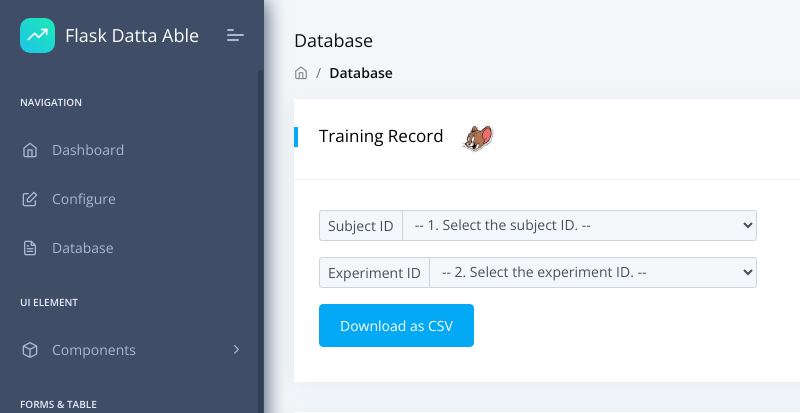
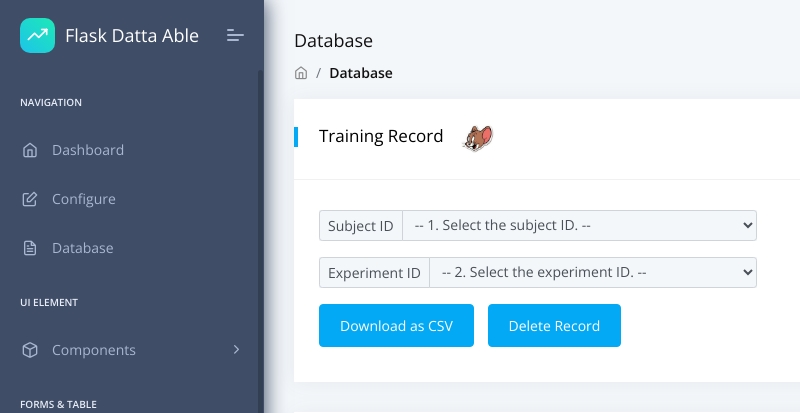
Before and after one commit to LyonLee190/StringPullingMonitorLite, a Flask app: page /database in a window 1280 px wide. Shown: the top 413 px of the page, without its empty margins (0-800 px from the left). Run offline with Flask 2, Linux system fonts and the light colour scheme; a user stored in the database is signed in; data comes from the database, SQL or seed files in the repository; both versions use the stored data as it was after the commit; some libraries are stand-ins or nearby versions.

Commit message:
Add the delete functionality for database

```diff
--- a/app/base/static/assets/js/pages/database.js
+++ b/app/base/static/assets/js/pages/database.js
@@ -5,7 +5,6 @@ $(document).ready(function() {
         var form_subject = new FormData();
         form_subject.append("subject_id", subject_id);
 
-        $.when(
         $.ajax({
             type : "POST",
             url : '/database/query/experiment_id',
@@ -20,8 +19,7 @@ $(document).ready(function() {
                     $("#experiment_id").append("<option>" + experiment_col[i] + "</option>");
                 }
             },
-            })
-        )
+        });
     }
 
     document.getElementById("experiment_id").onchange = function() {
@@ -32,7 +30,6 @@ $(document).ready(function() {
         form_subject.append("experiment_id", experiment_id);
         form_subject.append("subject_id", subject_id);
 
-        $.when(
         $.ajax({
             type : "POST",
             url : '/database/query/realtime_data',
@@ -61,12 +58,33 @@ $(document).ready(function() {
 
                 document.getElementById("data_record").innerHTML = content;
             },
-            })
-        )
+        });
     }
 
     $("#download").click(function(e) {
         download_table_as_csv("metadata");
+    });
+
+    $("#delete").click(function(e) {
+        var experiment_id = document.getElementById("experiment_id").value;
+        var subject_id = document.getElementById("subject_id").value;
+
+        var form_subject = new FormData();
+        form_subject.append("experiment_id", experiment_id);
+        form_subject.append("subject_id", subject_id);
+
+        $.ajax({
+            type : "POST",
+            url : '/database/delete/record',
+            data : form_subject,
+            dataType: "json",
+            cache: false,
+            processData: false,
+            contentType: false,
+            success : function(data) {
+                window.alert(data.msg);
+            },
+        });
     });
 });
 
--- a/app/home/manager.py
+++ b/app/home/manager.py
@@ -54,15 +54,15 @@ class Manager:
         while (self.remain_time > 0) and (not self.interrupt):
             self.metadata.time_stamp = datetime.now()
             # TODO: change the following data retrieving approaches
+            # TODO: also integrate the food dispenser
             self.metadata.pull_force = random.randint(0, 64)
             self.metadata.pull_velocity = random.randint(0, 64)
             self.metadata.pull_distance = random.randint(0, 64)
             self.metadata.completions = random.randint(0, 64)
 
             # write the metadata into our database
-            # TODO: uncomment the following two lines once all requirements are met
-            # db.session.merge(self.metadata)
-            # db.session.commit()
+            db.session.merge(self.metadata)
+            db.session.commit()
 
             # TODO: you may want to change the sampling rate
             time.sleep(1)
--- a/app/home/routes.py
+++ b/app/home/routes.py
@@ -156,6 +156,20 @@ def query_realtime_data():
                        completions=completions)
 
 
+# delete the record for a given experiment id and subject id
+@blueprint.route('/database/delete/record', methods=['GET', 'POST'])
+@login_required
+def delete_record():
+    if request.method == 'POST':
+        experiment_id_del = request.form["experiment_id"]
+        subject_id_del = request.form["subject_id"]
+
+        RealTimeData.query.filter_by(experiment_id=experiment_id_del, subject_id=subject_id_del).delete()
+        db.session.commit()
+
+        return jsonify(msg="The record is deleted, please refresh the page.")
+
+
 @blueprint.route('/index/update/metadata', methods=["GET", "POST"])
 def update_metadata():
     global manager
--- a/app/home/templates/ui-database.html
+++ b/app/home/templates/ui-database.html
@@ -63,6 +63,7 @@
                                             </div>
                                         </form>
                                         <button id="download" class="btn btn-primary">Download as CSV</button>
+                                        <button id="delete" class="btn btn-primary">Delete Record</button>
                                     </div>
                                 </div>
                             </div>
```
Also changed, not shown: db.sqlite3. Lines whose indentation alone changed are shown as unchanged.
